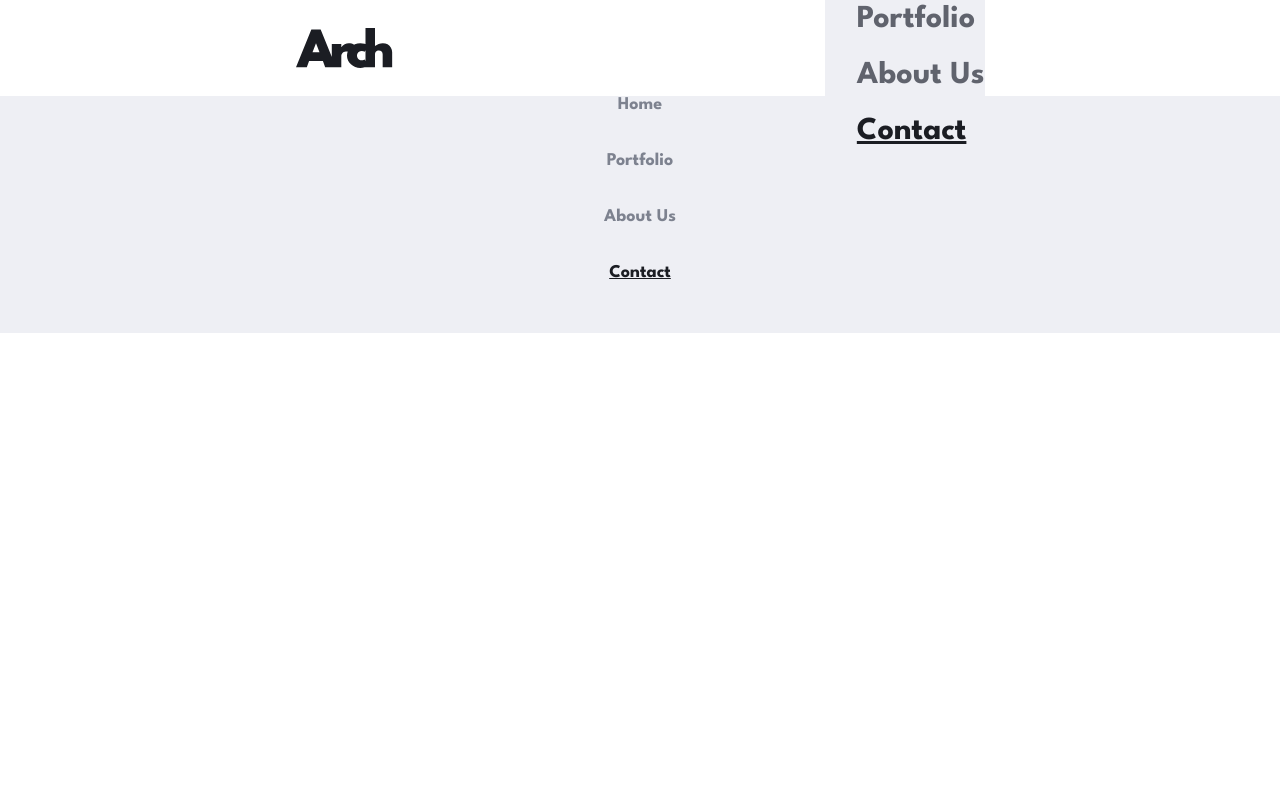
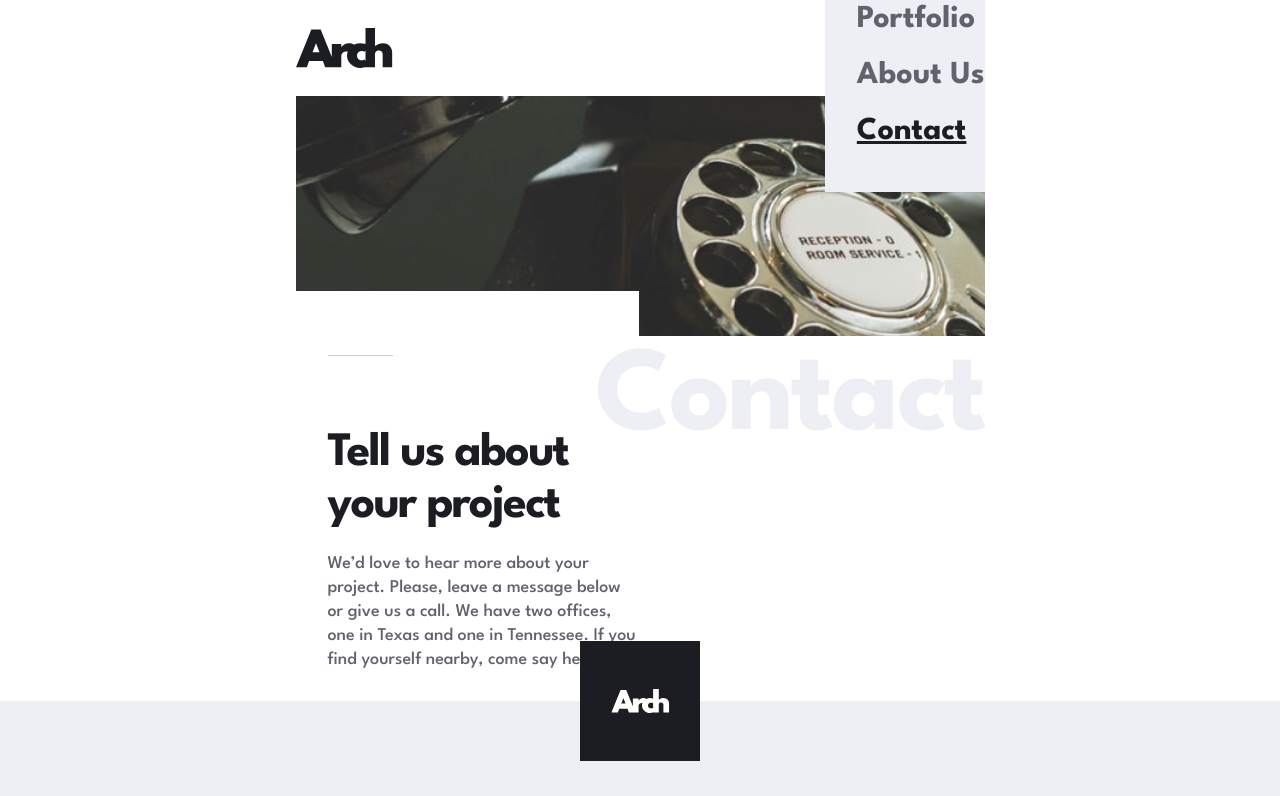
Before and after one commit to richieAiello/arch-studio-website, a React (Vite) app: page /contact in a window 1280 px wide. Shown: the top 796 px of the page. Built offline with nearby package versions, Linux system fonts and the light colour scheme.

Commit message:
Starting styles and JSX for Contact.jsx on mobile.

```diff
--- a/src/components/shared/SharedHero.jsx
+++ b/src/components/shared/SharedHero.jsx
@@ -27,9 +27,9 @@ const SharedHero = props => {
       <span
         aria-hidden
         className="hidden md:block absolute right-0 top-[204px] text-silver-custom
-        font-bold text-[7.5rem] leading-[12.5rem] -tracking-[3px]"
+        capitalize font-bold text-[7.5rem] leading-[12.5rem] -tracking-[3px]"
       >
-        {props.flavor}
+        {props.mod}
       </span>
     </section>
   );
--- a/src/routes/About.jsx
+++ b/src/routes/About.jsx
@@ -10,7 +10,6 @@ const About = props => {
         text="Our small team of world-class professionals will work with you every step of the way.
           Strong relationships are at the core of everything we do. This extends to the
           relationship our projects have with their surroundings."
-        flavor="About"
         mod="about"
       />
       <AboutContext />
--- a/src/routes/Contact.jsx
+++ b/src/routes/Contact.jsx
@@ -1,5 +1,17 @@
+import SharedHero from '../components/shared/SharedHero';
+
 const Contact = props => {
-  return null;
+  return (
+    <main className="mt-24">
+      <SharedHero
+        heading="Tell us about your project"
+        text="We’d love to hear more about your project. Please, leave a message below or give
+          us a call. We have two offices, one in Texas and one in Tennessee. If you find
+          yourself nearby, come say hello!"
+        mod="contact"
+      />
+    </main>
+  );
 };
 
 export default Contact;
```
